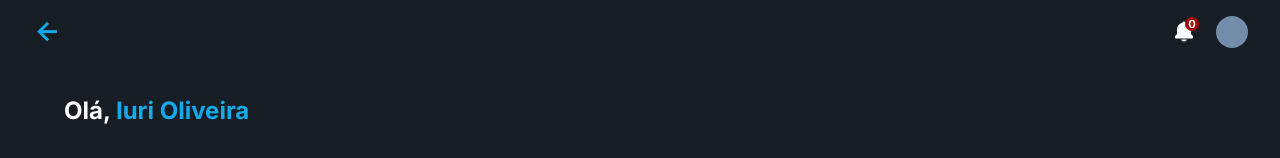
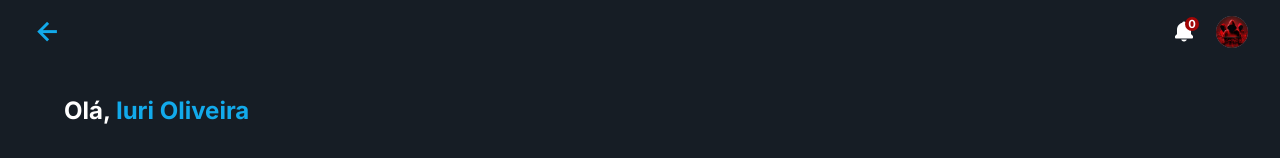
Before and after one commit to IuriOliveira7/IgoroBarberShop, an Angular app: page /home in a window 1280 px wide. Shown: the top 158 px of the page. Built offline with nearby package versions, Linux system fonts and the light colour scheme.

Commit message:
perfil_button_sair

```diff
--- a/src/app/components/top-bar/top-bar.component.html
+++ b/src/app/components/top-bar/top-bar.component.html
@@ -2,7 +2,7 @@
 
     <div class="topbar">
         <div class="buttom_voltar">
-            <i class='bx bx-left-arrow-alt' ></i>
+            <i (click)="sair()" class='bx bx-left-arrow-alt' ></i>
         </div>
 
         <div class="buttom_notificacao_user">
@@ -11,7 +11,7 @@
                 <i class='bx bxs-bell' ></i>
             </div>
             <div class="buttom_user">
-
+                <img src="../../../assets/img/perfil_foto.jpg" alt="">
             </div>
         </div>
     </div>
--- a/src/app/components/top-bar/top-bar.component.scss
+++ b/src/app/components/top-bar/top-bar.component.scss
@@ -90,6 +90,13 @@
                     transform: scale(1.2);
                     cursor: pointer;
                 }
+
+                img {
+                    width: 2rem;
+                    height: 2rem;
+                    border-radius: 50%;
+                    object-fit: cover;
+                }
             }
         }
 
--- a/src/app/components/top-bar/top-bar.component.ts
+++ b/src/app/components/top-bar/top-bar.component.ts
@@ -1,4 +1,5 @@
 import { Component } from '@angular/core';
+import { Router } from '@angular/router';
 
 @Component({
   selector: 'app-top-bar',
@@ -7,4 +8,9 @@ import { Component } from '@angular/core';
 })
 export class TopBarComponent {
 
+  constructor(private router: Router) {}
+
+  sair() {
+    this.router.navigate(['/']);
+  }
 }
```
Also changed, not shown: src/assets/img/perfil_foto.jpg (added).
